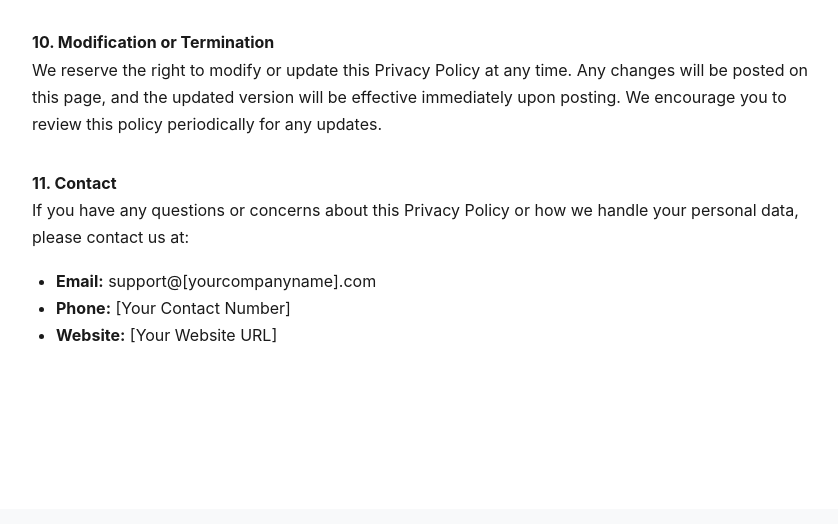
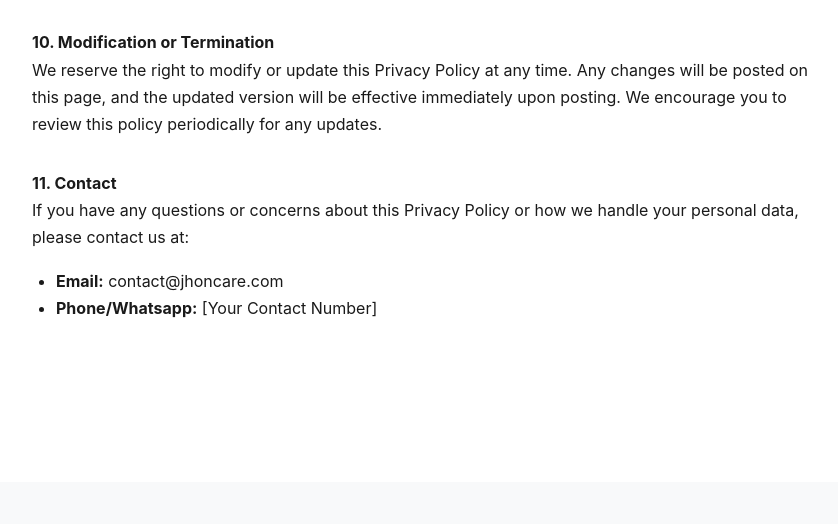
Before and after one commit to paolacarvalho312/care, a plain HTML site: page privacy-policy.html in a window 1280 px wide. Shown: the part 2509-3033 px from the top of the page, without its empty margins (208-1046 px from the left). Drawn offline with Linux system fonts and the light colour scheme.

Commit message:
Update privacy-policy.html

```diff
--- a/privacy-policy.html
+++ b/privacy-policy.html
@@ -314,9 +314,8 @@
           If you have any questions or concerns about this Privacy Policy or how we handle your personal data, please contact us at:
         </p>
         <ul>
-          <li><strong>Email:</strong> support@[yourcompanyname].com</li>
-          <li><strong>Phone:</strong> [Your Contact Number]</li>
-          <li><strong>Website:</strong> [Your Website URL]</li>
+         <li><strong>Email:</strong> contact@jhoncare.com</li>
+         <li><strong>Phone/Whatsapp:</strong> [Your Contact Number]</li>
         </ul>
       </div>
     </div>
```
